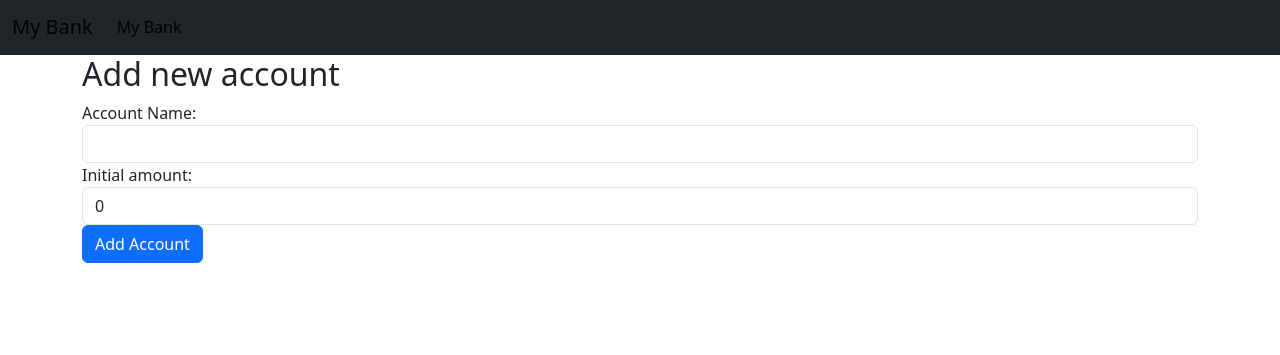
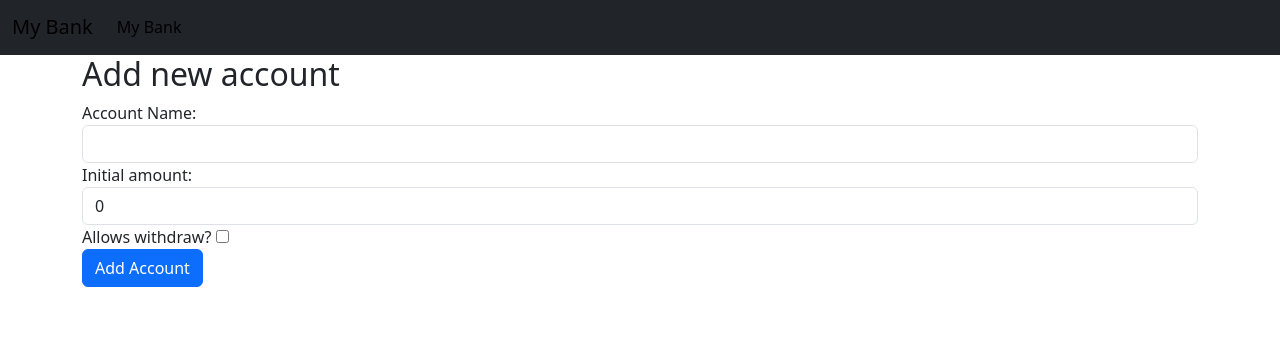
Before and after one commit to jsolis1302/DjangoSavings, a Django app: page /bank/newaccount in a window 1280 px wide. Shown: the part 57-412 px from the top of the page. Run offline with Django 4.2, Linux system fonts and the light colour scheme; some libraries are stand-ins or nearby versions.

Commit message:
Update add account field
Adding allows withdraw checkbox to the add account form

```diff
--- a/web_bank/bank/forms.py
+++ b/web_bank/bank/forms.py
@@ -9,6 +9,7 @@ class DepositForm(forms.Form):
 class AccountForm(forms.Form):
     nameValue = forms.CharField(label="Account Name",widget=forms.TextInput(attrs={'class':'form-control'}))
     amountValue = forms.IntegerField(label="Initial amount",widget=forms.NumberInput(attrs={'class':'form-control'}),initial=0,min_value=0)
+    withdraw = forms.BooleanField(label="Allows withdraw?",required=False)
 
 class WithdrawForm(forms.Form):
 
--- a/web_bank/bank/templates/bank/newAccount.html
+++ b/web_bank/bank/templates/bank/newAccount.html
@@ -13,6 +13,10 @@
             {{account_form.amountValue.label_tag}}
             {{account_form.amountValue}}
         </div>
+        <div class="form-group">
+            {{account_form.withdraw.label_tag}}
+            {{account_form.withdraw}}
+        </div>
         <button type="submit" class="btn btn-primary">Add Account</button>
       </form>
 </div>
--- a/web_bank/bank/views.py
+++ b/web_bank/bank/views.py
@@ -66,7 +66,9 @@ def addAccount(request):
         if form.is_valid():
             nameValue = form.cleaned_data.get('nameValue')
             amountValue = form.cleaned_data.get('amountValue')
-            newDep = Account(total=amountValue, name= nameValue )
+            withdraw = form['withdraw'].value()
+            print("Field withdraw",withdraw)
+            newDep = Account(total=amountValue, name= nameValue, withdraw=withdraw )
             newDep.save()
             return HttpResponseRedirect(reverse('index'))
     else:
```
Also changed, not shown: web_bank/db.sqlite3.
